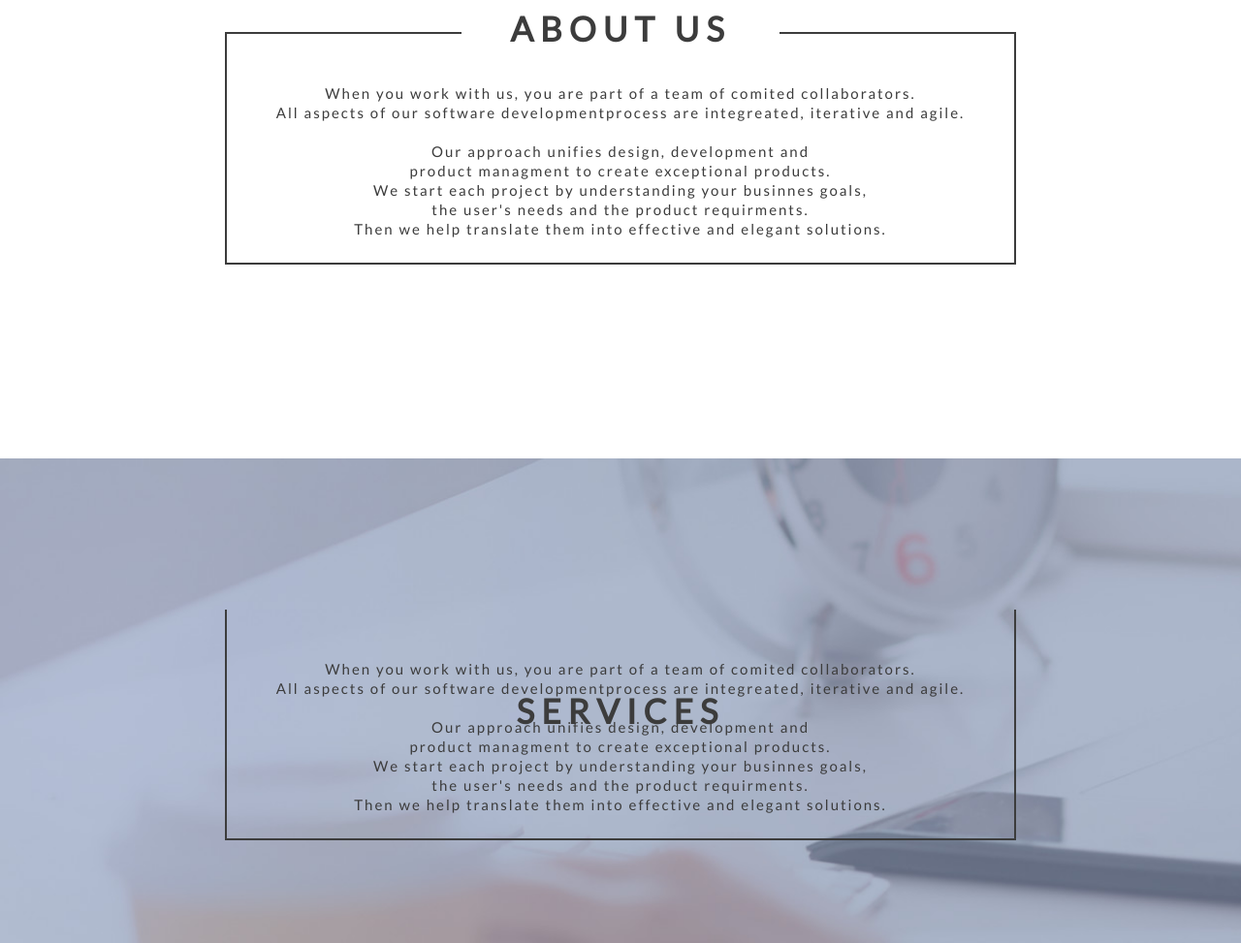
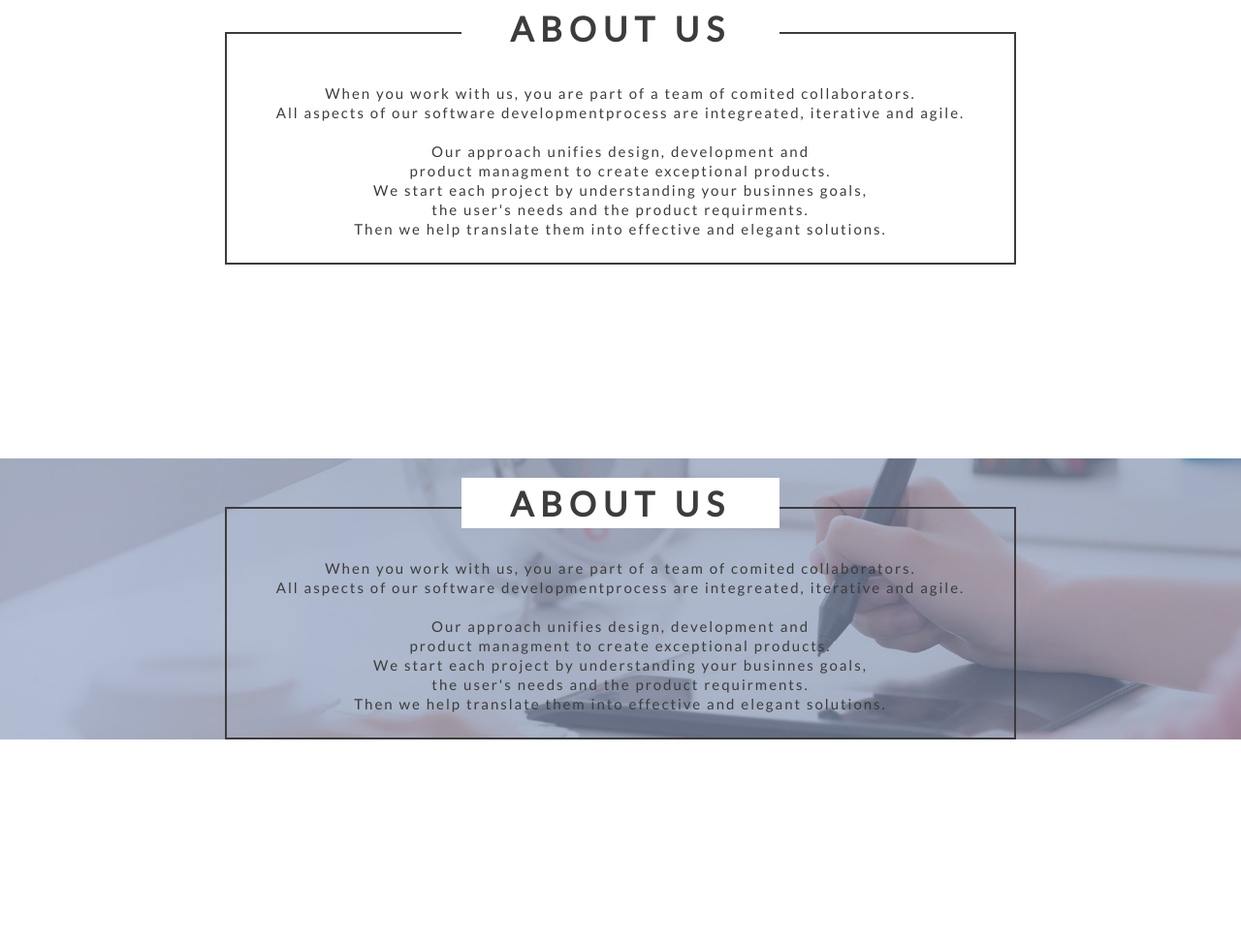
Before and after one commit to llucaso/PSD-to-HTML, a website: page index.html in a window 1280 px wide. Shown: the part 1017-1990 px from the top of the page at 97% size. After the commit the page ends 1780 px from the top, so only its background shows below. Drawn offline with Linux system fonts and the light colour scheme.

Commit message:
work on services

```diff
--- a/index.html
+++ b/index.html
@@ -40,7 +40,7 @@
 		<div class="serviceContainer">
 
 			<div class="titleServices">
-				<p>Services</p>
+				<p>About Us</p>
 			</div>
 
 			<div class="services">
--- a/sass/main.sass
+++ b/sass/main.sass
@@ -118,11 +118,12 @@ $font-normal: 'lato', sans-serif
 	z-index: 100
 	margin-top: 15%
 
-.logo2	//work in progress
+.logo2
 	position: absolute
 	display: flex
 	align-self: flex-end
 
+//About Us
 .titleAbout
 	padding: 5px 50px
 	position: absolute
@@ -136,20 +137,11 @@ $font-normal: 'lato', sans-serif
 	letter-spacing: 7px
 	margin-top: 20px
 
-
-
-
 .aboutUsContainer
 	display: flex
 	justify-content: center
 	color: #3c3c3c
 	margin-top: 200px
-
-
-
-
-
-
 
 .aboutUs
 	display: flex
@@ -168,19 +160,19 @@ $font-normal: 'lato', sans-serif
 		letter-spacing: 2px
 		line-height: 20px
 
+//Services
 .serviceContainer
 	background-image: url('/new-images/Layer 4.jpg')
 	background-size: cover
-	height: 500px
+	display: flex
+	justify-content: center
+	color: #3c3c3c
 	margin-top: 200px
-	display: flex
-	align-items: center
-	justify-content: center
-
 
 .titleServices
 	padding: 5px 50px
 	position: absolute
+	background-color: white
 	z-index: 100
 	font-family: 'lato'
 	font-size: 35px
@@ -190,17 +182,12 @@ $font-normal: 'lato', sans-serif
 	letter-spacing: 7px
 	margin-top: 20px
 
-
-
-
-
 .services
 	display: flex
 	position: relative
 	justify-content: center
 	text-align: center
 	border: 2px solid
-	border-top: none
 	padding: 2% 4%
 	margin-top: 50px
 	font-family: 'lato'
```
Also changed, not shown: css/main.css, 1 other file.
